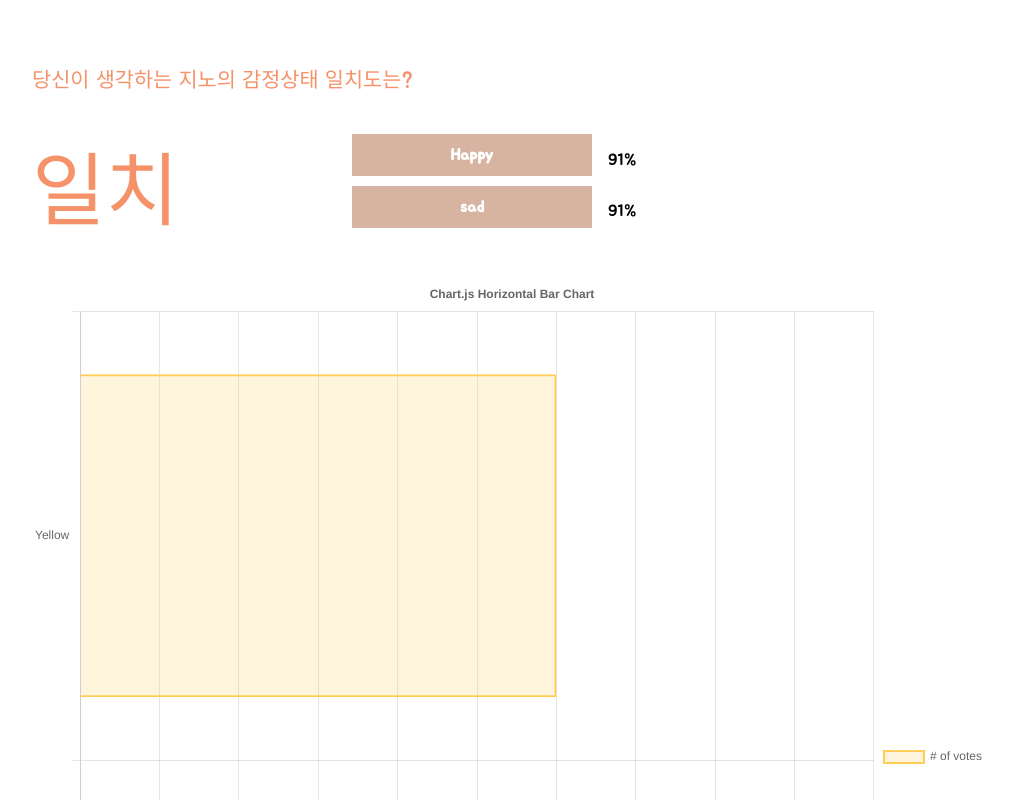
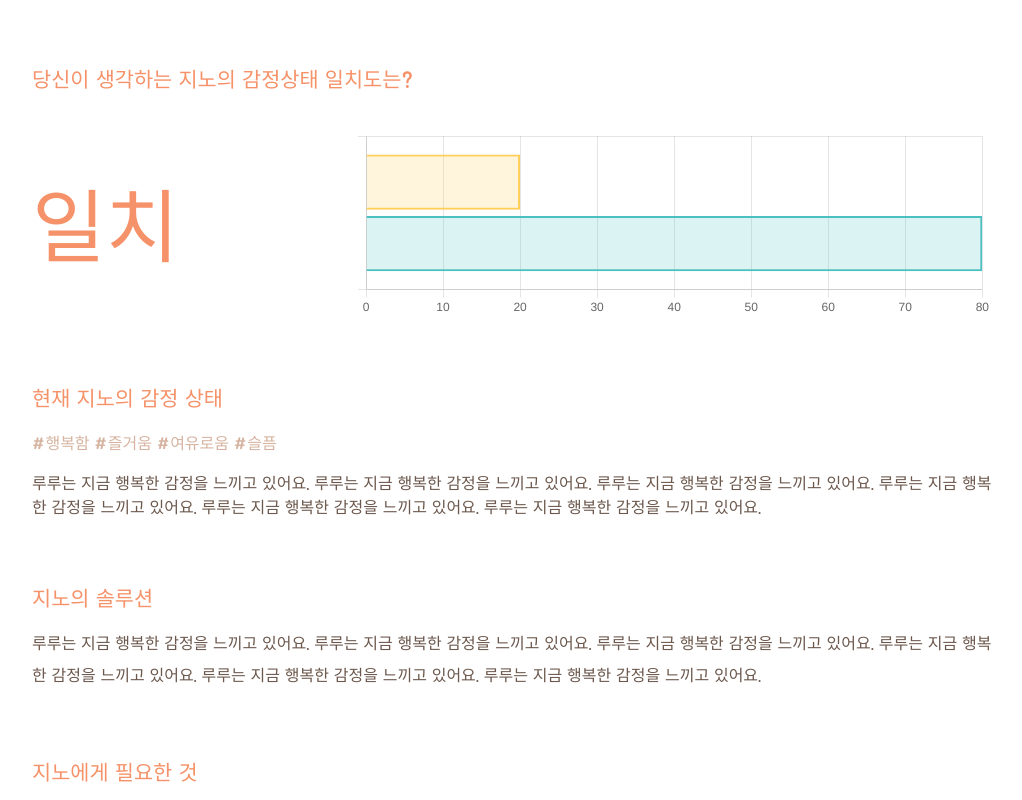
Before and after one commit to CreamDeLaCream/creme-client, a React (Create React App) app: page /result in a window 1280 px wide. Shown: the part 720-1520 px from the top of the page, without its empty margins (128-1150 px from the left). Built offline with nearby package versions, Linux system fonts and the light colour scheme; a web font is replaced by a local one.

Commit message:
[#32] edit: 차트 내용 일부 수정

```diff
--- a/src/pages/Result/BarChart.js
+++ b/src/pages/Result/BarChart.js
@@ -20,55 +20,80 @@ ChartJS.register(
 );
 
 const BarChart = () => {
+  const data = {
+    type: 'bar',
+    labels: [''],
+    datasets: [
+      {
+        label: '지루함',
+        data: [20],
+        // 바탕색
+        backgroundColor: ['rgba(255, 206, 86, 0.2)', 'rgba(75, 192, 192, 0.2)'],
+        // 테두리색
+        borderColor: ['rgba(255, 206, 86, 1)', 'rgba(75, 192, 192, 1)'],
+        // 테두리 선 굵기
+        borderWidth: 2,
+      },
+      {
+        label: '행복함',
+        data: [80],
+        backgroundColor: ['rgba(75, 192, 192, 0.2)'],
+        borderColor: ['rgba(75, 192, 192, 1)'],
+        borderWidth: 2,
+      },
+    ],
+  };
+
   const options = {
     indexAxis: 'y',
-    elements: {
-      bar: {
-        borderWidth: 2,
-      },
-    },
     responsive: true,
     plugins: {
       legend: {
-        position: 'right',
+        // position: 'right',
+        display: false,
       },
       title: {
-        display: true,
+        display: false,
         text: 'Chart.js Horizontal Bar Chart',
+      },
+    },
+    options: {
+      scales: {
+        xAxes: [
+          {
+            gridLines: {
+              display: false,
+              // drawBorder: false,
+              // borderDash: [3, 3],
+              // zeroLineColor: 'blue',
+            },
+
+            categoryPercentage: 0.7,
+            barPercentage: 0.9,
+            ticks: {
+              beginAtZero: true,
+            },
+          },
+        ],
+        yAxes: [
+          {
+            display: false,
+            gridLines: {
+              display: false,
+              // zeroLineColor: 'transparent',
+            },
+            ticks: {
+              beginAtZero: true,
+            },
+          },
+        ],
       },
     },
   };
 
   return (
     <div>
-      <Bar
-        options={options}
-        type="horizontalBar"
-        data={{
-          labels: ['Yellow', 'Green'],
-          options: {
-            elements: {
-              bar: {
-                borderWidth: 2,
-              },
-            },
-          },
-          datasets: [
-            {
-              label: '# of votes',
-              data: [12, 19, 3, 5, 2, 3],
-              backgroundColor: [
-                'rgba(255, 206, 86, 0.2)',
-                'rgba(75, 192, 192, 0.2)',
-              ],
-              borderColor: ['rgba(255, 206, 86, 1)', 'rgba(75, 192, 192, 1)'],
-              // borderWidth: 2,
-            },
-          ],
-        }}
-        height={50}
-        width={50}
-      />
+      <Bar data={data} options={options} height={3} width={10} />
     </div>
   );
 };
--- a/src/pages/Result/ResultPage.js
+++ b/src/pages/Result/ResultPage.js
@@ -91,7 +91,7 @@ const ResultPage = (props) => {
             </Grid>
 
             <Grid width="40rem">
-              <Grid is_flex_start>
+              {/* <Grid is_flex_start>
                 <EmotionBox>{resultData[0].dog.emotion}</EmotionBox>
                 <Text margin="0 0 0 1rem">
                   {Math.round(resultData[0].dog.prob * 100)}%
@@ -102,12 +102,10 @@ const ResultPage = (props) => {
                 <Text margin="0 0 0 1rem">
                   {Math.round(resultData[0].human_emotion.prob * 100)}%
                 </Text>
-              </Grid>
+              </Grid> */}
+              <BarChart />
             </Grid>
           </Grid>
-        </Grid>
-        <Grid>
-          <BarChart />
         </Grid>
 
         <Grid margin="2rem auto">
```
